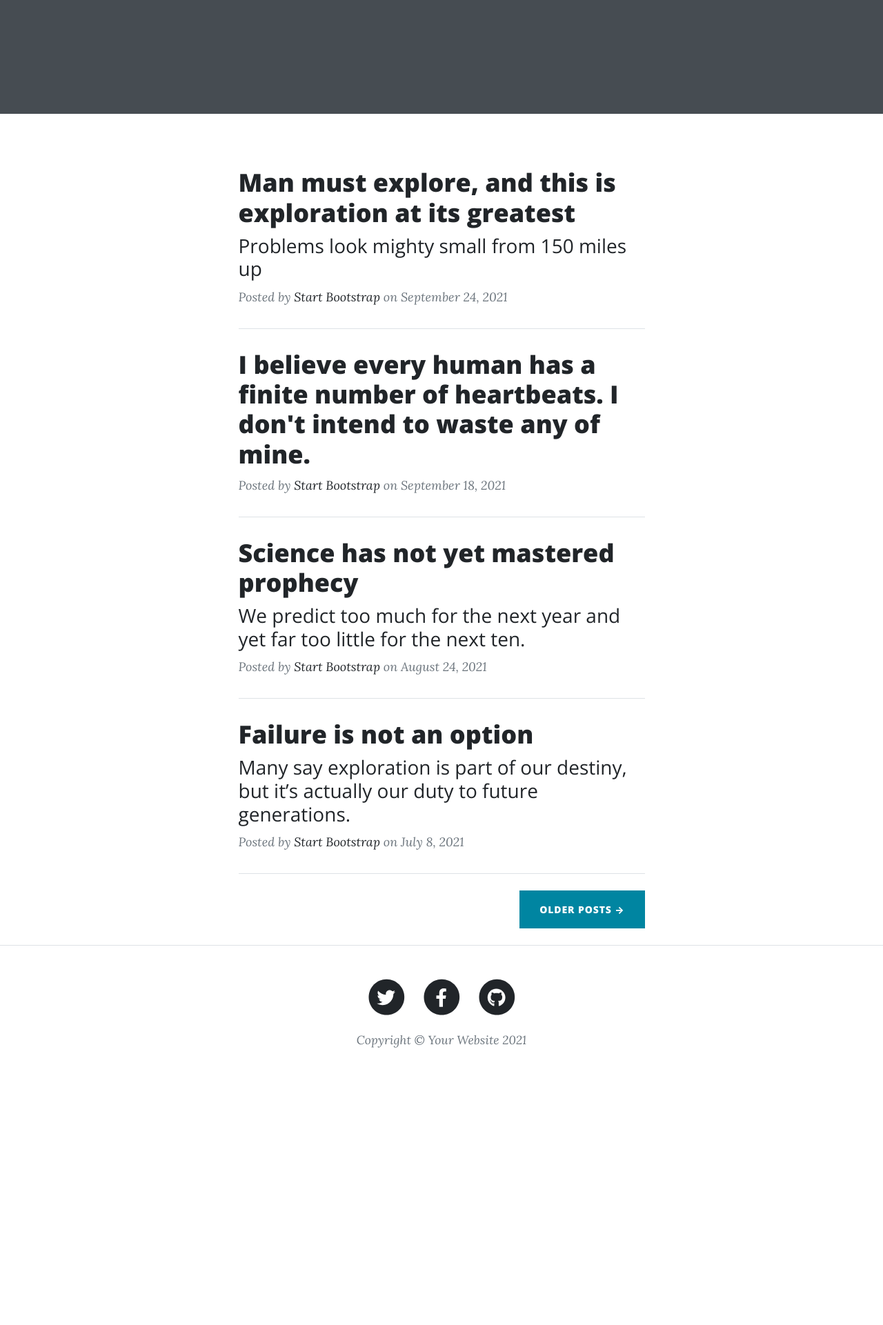
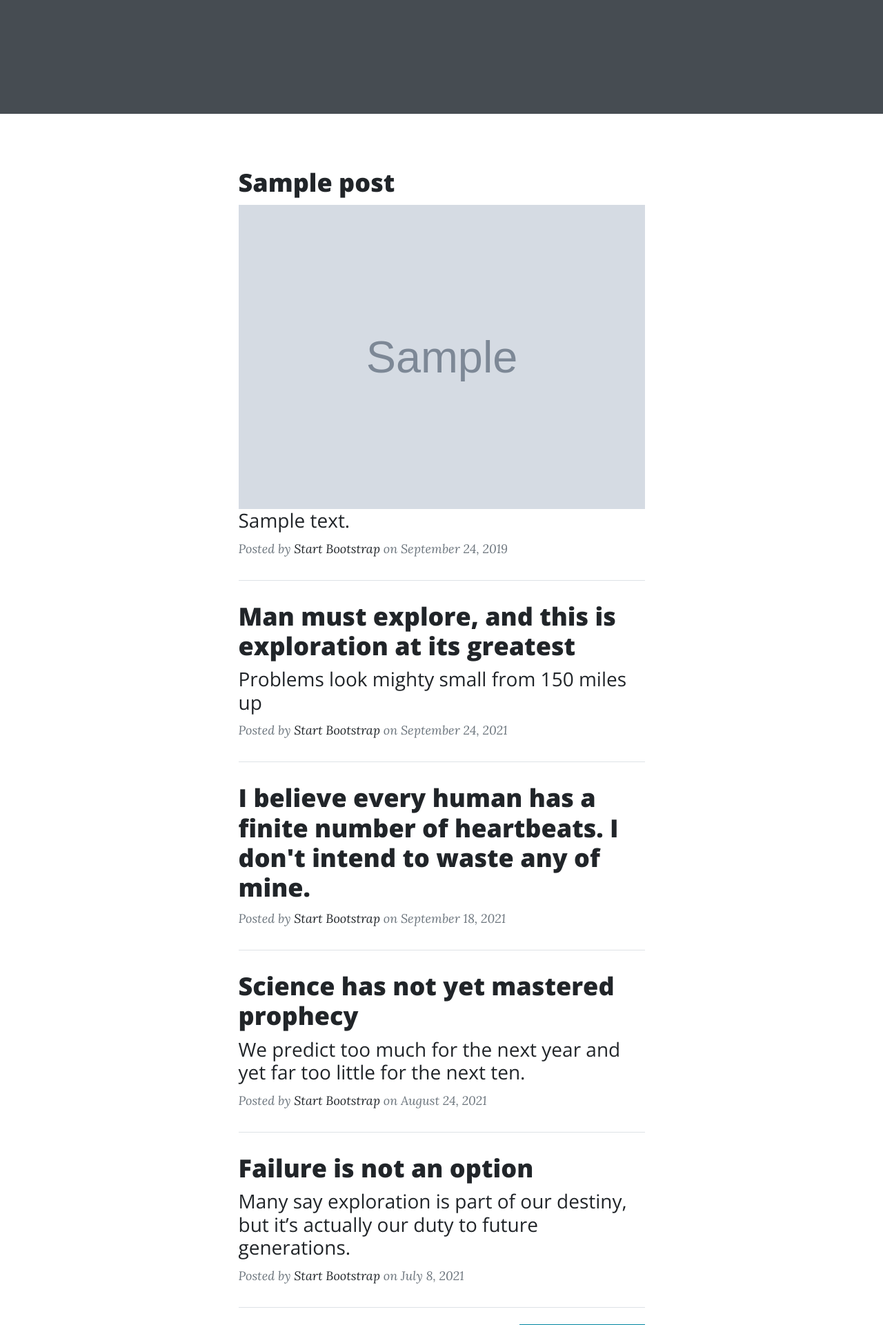
Before and after one commit to democvidev/SimplonBlogSymfony_5.3, a Symfony app: template templates/post/home.html.twig in a window 1280 px wide. Shown: the part 463-2384 px from the top of the page at 69% size. Before the commit the page ends 1982 px from the top, so only its background shows below. Run offline with Twig, Linux system fonts and the light colour scheme; the template is opened without the code that fills it: most values are stand-ins (such as "Sample title", 1, 10 or a date in 2020); grey boxes marked "Sample" are stand-in pictures; some libraries are stand-ins or nearby versions.

Commit message:
find all posts

```diff
--- a/templates/post/home.html.twig
+++ b/templates/post/home.html.twig
@@ -1,15 +1,38 @@
 {% extends 'clean.html.twig' %}
 
-{% block title %}Hello PostController!{% endblock %}
-{% block headerTitle %}My awesome blog{% endblock %}
-{% block subHeaderTitle %}I invite you to read our posts !{% endblock %}
+{% block title %}Hello PostController!
+{% endblock %}
+{% block headerTitle %}My awesome blog
+{% endblock %}
+{% block subHeaderTitle %}I invite you to read our posts !
+{% endblock %}
 
 {% block body %}
+
 	<!-- Main Content-->
 	<div class="container px-4 px-lg-5">
 		<div class="row gx-4 gx-lg-5 justify-content-center">
-        <div class="col-md-10 col-lg-8 col-xl-7">
+			<div
+				class="col-md-10 col-lg-8 col-xl-7">
 				<!-- Post preview-->
+
+				{% for post in posts %}
+
+					<div class="post-preview">
+						<a href="{{ path('post_view', {id: 1}) }}">
+							<h2 class="post-title">{{ post.title }}</h2>
+							<img src="{{ post.image }}" alt="" style="width: 100%">
+							<h3 class="post-subtitle">{{ post.content }}</h3>
+						</a>
+						<p class="post-meta">Posted by
+							<a href="#">Start Bootstrap</a>
+							on September 24, 2019</p>
+					</div>
+					<!-- Divider-->
+					<hr>
+
+				{% endfor %}
+
 				<div class="post-preview">
 					<a href="{{ path('home', {id: 4}) }}">
 						<h2 class="post-title">Man must explore, and this is exploration at its greatest</h2>
@@ -22,10 +45,13 @@
 					</p>
 				</div>
 				<!-- Divider-->
-            <hr class="my-4" />
+				<hr
+				class="my-4"/>
 				<!-- Post preview-->
 				<div class="post-preview">
-                <a href="{{ path('post_view', {id: 3}) }}"><h2 class="post-title">I believe every human has a finite number of heartbeats. I don't intend to waste any of mine.</h2></a>
+					<a href="{{ path('post_view', {id: 3}) }}">
+						<h2 class="post-title">I believe every human has a finite number of heartbeats. I don't intend to waste any of mine.</h2>
+					</a>
 					<p class="post-meta">
 						Posted by
 						<a href="#!">Start Bootstrap</a>
@@ -33,7 +59,8 @@
 					</p>
 				</div>
 				<!-- Divider-->
-            <hr class="my-4" />
+				<hr
+				class="my-4"/>
 				<!-- Post preview-->
 				<div class="post-preview">
 					<a href="{{ path('post_view', {id: 2}) }}">
@@ -47,7 +74,8 @@
 					</p>
 				</div>
 				<!-- Divider-->
-            <hr class="my-4" />
+				<hr
+				class="my-4"/>
 				<!-- Post preview-->
 				<div class="post-preview">
 					<a href="{{ path('post_view', {id: 1}) }}">
@@ -61,9 +89,12 @@
 					</p>
 				</div>
 				<!-- Divider-->
-            <hr class="my-4" />
+				<hr
+				class="my-4"/>
 				<!-- Pager-->
-            <div class="d-flex justify-content-end mb-4"><a class="btn btn-primary text-uppercase" href="#!">Older Posts →</a></div>
+				<div class="d-flex justify-content-end mb-4">
+					<a class="btn btn-primary text-uppercase" href="#!">Older Posts →</a>
+				</div>
 			</div>
 		</div>
 	</div>
```
Also changed, not shown: src/Controller/PostController.php (+6 -1 lines). Lines whose indentation alone changed are shown as unchanged.
